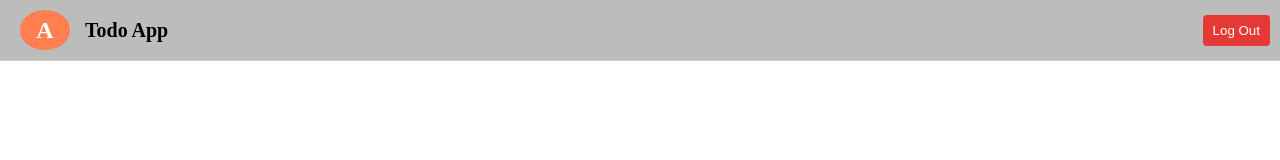
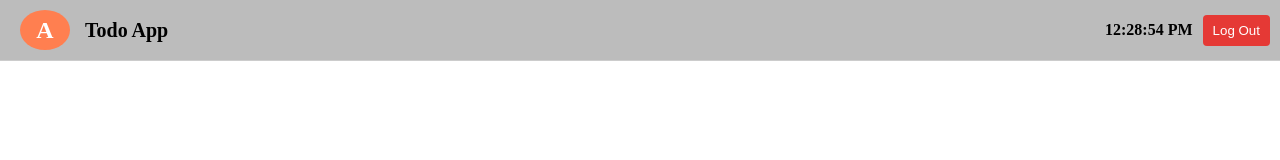
Before and after one commit to Holuwaphemmy01/Todo-Frontend, a React (Vite) app in the folder Todo-App/: page /dashboard in a window 1280 px wide. Shown: the top 160 px of the page. Built offline with nearby package versions, Linux system fonts and the light colour scheme.

Commit message:
current time is being set

```diff
--- a/Todo-App/src/components/dashboard/Header.jsx
+++ b/Todo-App/src/components/dashboard/Header.jsx
@@ -1,14 +1,16 @@
 import React from 'react';
+import CurrentTime from './CurrentTime';
 import { useNavigate } from 'react-router-dom';
 import '../../styles/dashboard/headerDashboard.css';
 
 
 
-const Header = ({ currentTime, onLogout }) => {
+const Header = ({ currentTime, onLogout, onLoginSuccess}) => {
 
   const navigate = useNavigate();
 
   const handleLogout =()=>{
+    onLoginSuccess('')
     navigate('/');
   };
   return (
@@ -18,8 +20,10 @@ const Header = ({ currentTime, onLogout }) => {
         <span className="site-name">Todo App</span>
       </div>
       <nav className="header-nav">
-        <div className="time-display">{currentTime}</div>
-        <button onClick={handleLogout} className="logout-button">Log Out</button>
+         <div className="time-container">
+              <CurrentTime className="time-display" />
+         </div>
+      <button onClick={handleLogout} className="logout-button">Log Out</button>
       </nav>
     </header>
   );
--- a/Todo-App/src/styles/dashboard/headerDashboard.css
+++ b/Todo-App/src/styles/dashboard/headerDashboard.css
@@ -42,11 +42,13 @@
     align-items: center;
   }
 
-  .time-display {
-    margin-right: 40px;
-    font-size: 16px;
+
+
+  .time-container {
+    flex-grow: 1;
+    display: flex;
+    justify-content: center;
     font-weight: bold;
-    color: #333333;
   }
 
   .logout-button {
```
